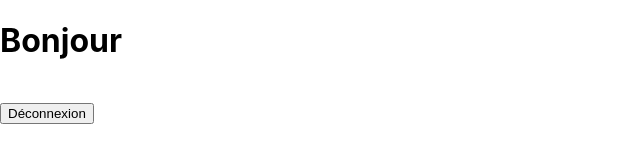
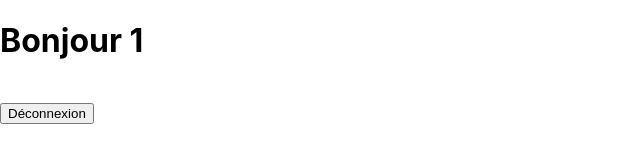
Before and after one commit to duftor/crazee-burger, a React (Create React App) app: page /order/1 in a window 1280 px wide. Shown: the top 160 px of the page, without its empty margins (0-640 px from the left). Built offline with nearby package versions, Linux system fonts and the light colour scheme.

Commit message:
✨ F02 : APP > add username route

```diff
--- a/src/App.js
+++ b/src/App.js
@@ -9,7 +9,7 @@ function App() {
         <>
             <Routes>
                 <Route path="/" element ={<LoginPage />} />
-                <Route path="/order/:name" element ={<OrderPage />} />
+                <Route path="/order/:username" element ={<OrderPage />} />
                 <Route path="*" element ={<ErrorPage />} />
             </Routes>
         </>
--- a/src/components/pages/login/LoginForm.js
+++ b/src/components/pages/login/LoginForm.js
@@ -1,10 +1,11 @@
 import React, { useState } from 'react'
-import { Link } from 'react-router-dom'
+import { useNavigate } from 'react-router-dom'
 
 
 export default function LoginForm() {
     // State
     const [name, setName] = useState("")
+    const navigate = useNavigate()
 
 
     // Comportements
@@ -13,6 +14,7 @@ export default function LoginForm() {
     }
 
     const handleSumbit = (e) => {
+        navigate("order/" + name)
         e.preventDefault();
     }
 
@@ -33,8 +35,6 @@ export default function LoginForm() {
             />
 
             <input type="submit" value="Accédez à votre espace" />
-            <Link to="/order">Vers OrderPAge
-            </Link>
         </form>
     )
 }
--- a/src/components/pages/order/OrderPage.js
+++ b/src/components/pages/order/OrderPage.js
@@ -1,8 +1,9 @@
-import { Link } from "react-router-dom";
+import { Link, useParams } from "react-router-dom";
 
 
 export default function OrderPage() {
     // State
+    const {username} = useParams()
 
     // Comportements
 
@@ -10,7 +11,7 @@ export default function OrderPage() {
     return (
         <div>
             <h1>
-                Bonjour
+                Bonjour {username}
             </h1>
             <br />
             <Link to="/">
```
